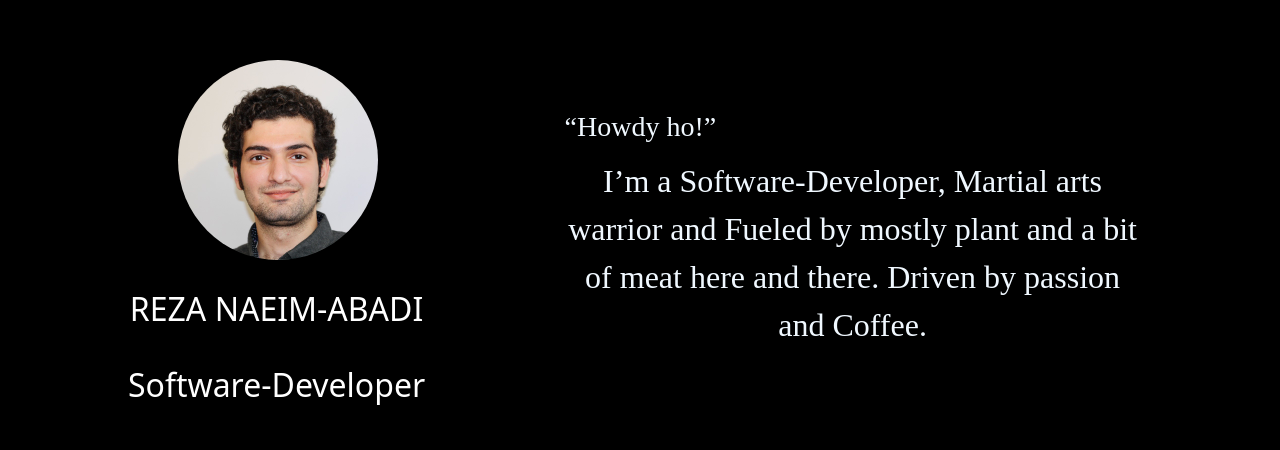
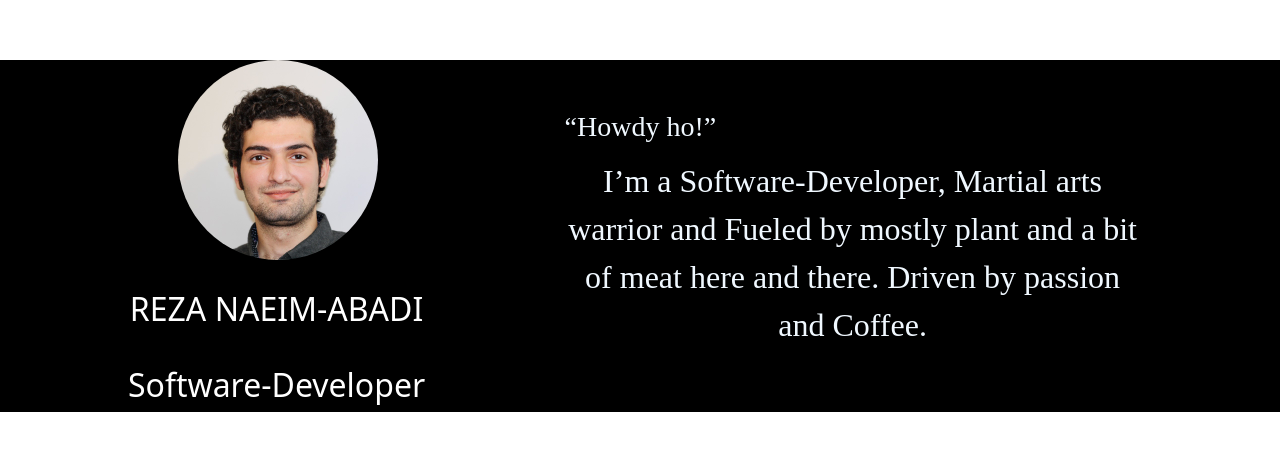
Before and after one commit to we-live-inside-a-dream/portfolio, an Angular app: page / in a window 1280 px wide. Shown: the part 196-646 px from the top of the page. Built offline with nearby package versions, Linux system fonts and the light colour scheme.

Commit message:
changed background

```diff
--- a/src/app/app.component.html
+++ b/src/app/app.component.html
@@ -1,3 +1,6 @@
+
 <div class="main">
+  <div id="bg1"></div>
+  <div id="bg2"></div>
   <app-home></app-home>
 </div>
--- a/src/styles.scss
+++ b/src/styles.scss
@@ -1,5 +1,4 @@
 html{
-  background-color: black;
   width: 100%;
   height: 100%;
 }
```
